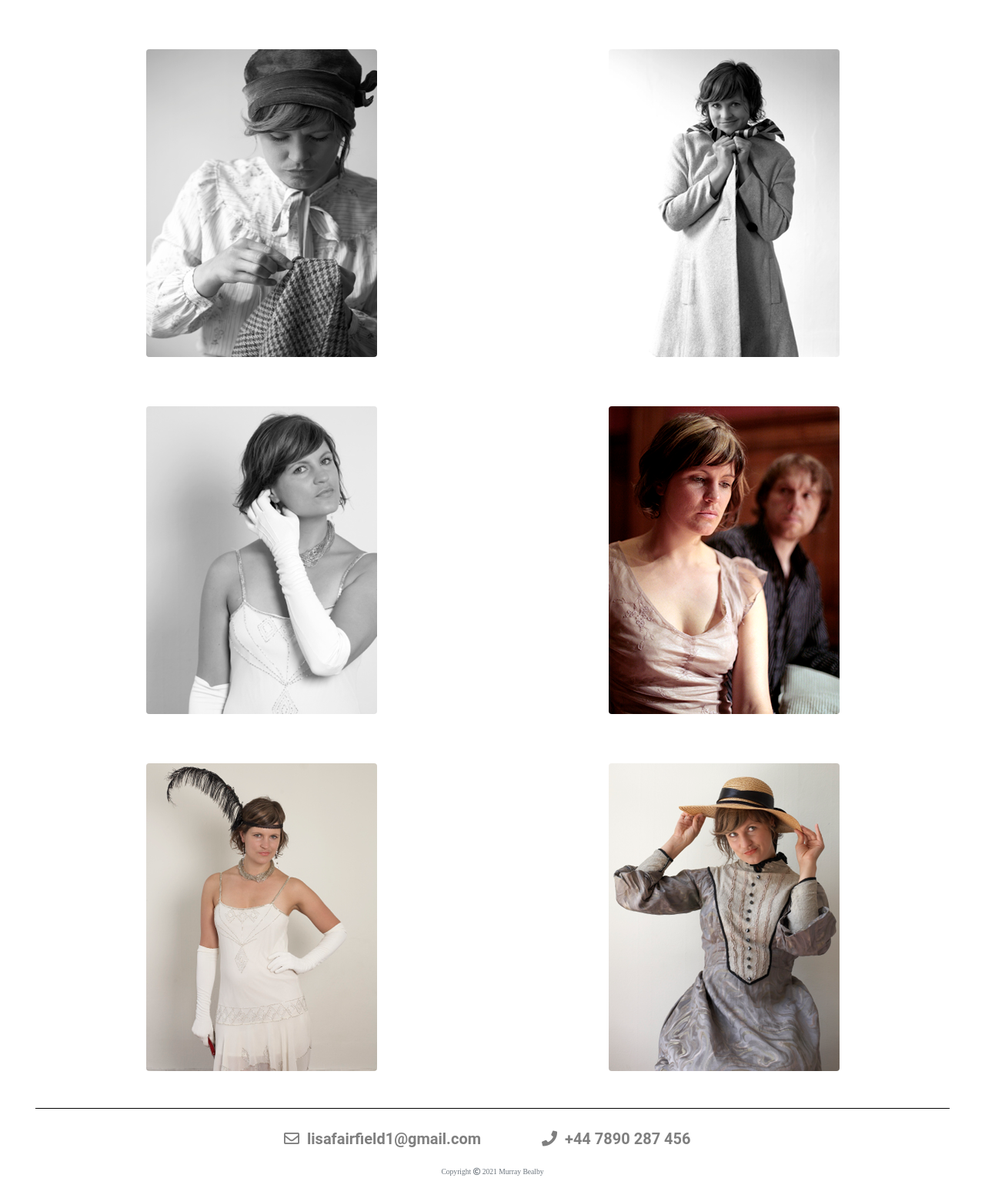
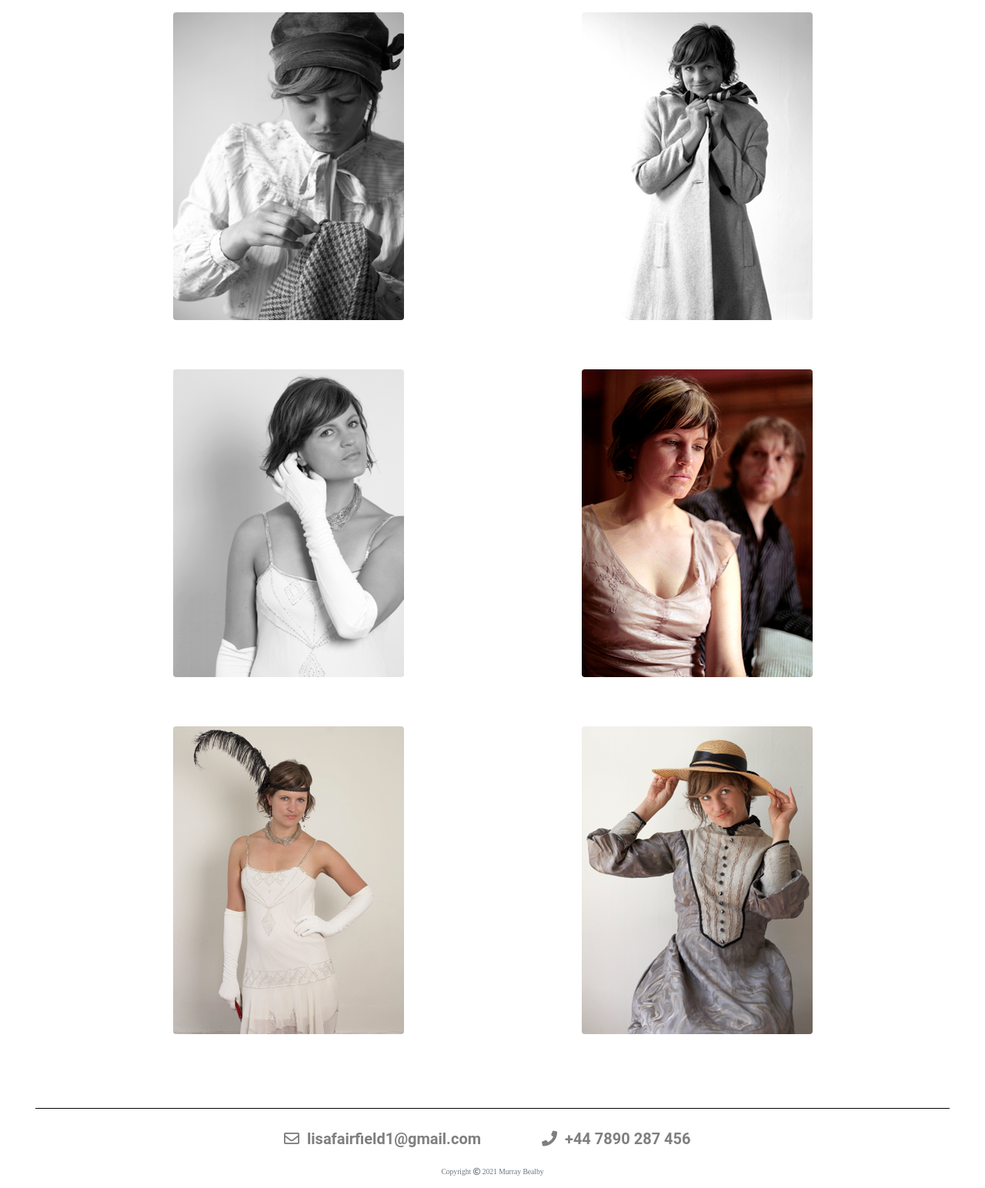
Before and after one commit to Bealby/lisa-fairfield-actress, a Flask app: page /gallery in a window 1280 px wide. Shown: the part 239-1783 px from the top of the page at 77% size. Run offline with Flask 2, Linux system fonts and the light colour scheme; some libraries are stand-ins or nearby versions; some web fonts are replaced.

Commit message:
Margin top/bottom for pages

```diff
--- a/templates/gallery.html
+++ b/templates/gallery.html
@@ -7,24 +7,24 @@
 <!--Section Gallery-->
 <!--Three columns of images on large devices. Two on Medium. 1 on small.-->
 <section>
-    <div class="container-fluid">
-        <div class="row pl-4 pr-4 pt-5 mb-5 align-items-center no-gutters">
+    <div class="container">
+        <div class="row pl-4 pr-4 mb-5 pb-5 align-items-center no-gutters">
             <div class="col-md-6 mb-5 mt-3">
                 <img src="static/images/gallery-image-6.png" onclick="openModal();currentSlide(1)" class="img-fluid d-block mx-auto gallery-images rounded hover-shadow" alt="Lisa Fairfield" />
             </div>
-            <div class="col-md-6 mb-5 mt-3">
+            <div class="col-sm-6 mb-5 mt-3">
                 <img src="static/images/gallery-image-3.png" onclick="openModal();currentSlide(2)" class="img-fluid d-block mx-auto gallery-images rounded hover-shadow" alt="Lisa Fairfield" />
             </div>
-            <div class="col-md-6 mb-5 mt-3">
+            <div class="col-sm-6 mb-5 mt-3">
                 <img src="static/images/gallery-image-5.png" onclick="openModal();currentSlide(3)" class="img-fluid d-block mx-auto gallery-images rounded hover-shadow" alt="Lisa Fairfield" />
             </div>
-            <div class="col-md-6 mb-5 mt-3">
+            <div class="col-sm-6 mb-5 mt-3">
                 <img src="static/images/gallery-image-1.png" onclick="openModal();currentSlide(4)" class="img-fluid d-block mx-auto gallery-images rounded hover-shadow" alt="Lisa Fairfield" />
             </div>
-            <div class="col-md-6 mb-5 mt-3">
+            <div class="col-sm-6 mb-5 mt-3">
                 <img src="static/images/gallery-image-4.png" onclick="openModal();currentSlide(5)" class="img-fluid d-block mx-auto gallery-images rounded hover-shadow" alt="Lisa Fairfield" />
             </div>
-            <div class="col-md-6 mb-5 mt-3">
+            <div class="col-sm-6 mb-5 mt-3">
                 <img src="static/images/gallery-image-2.png" onclick="openModal();currentSlide(6)" class="img-fluid d-block mx-auto gallery-images rounded hover-shadow" alt="Lisa Fairfield" />
             </div>
         </div>
--- a/templates/index.html
+++ b/templates/index.html
@@ -5,7 +5,7 @@
 
         <!--Section Hero Image-->
         <section class="container">
-            <div class="row pt-5 pb-1">
+            <div class="row pt-5 mb-5 pb-1">
                 <div class="col-12 mb-0">
                     <img src="static/images/hero-image.jpg" class="mx-auto d-block section-hero-image" alt="Lisa Fairfield Actress" />
                 </div>
```
